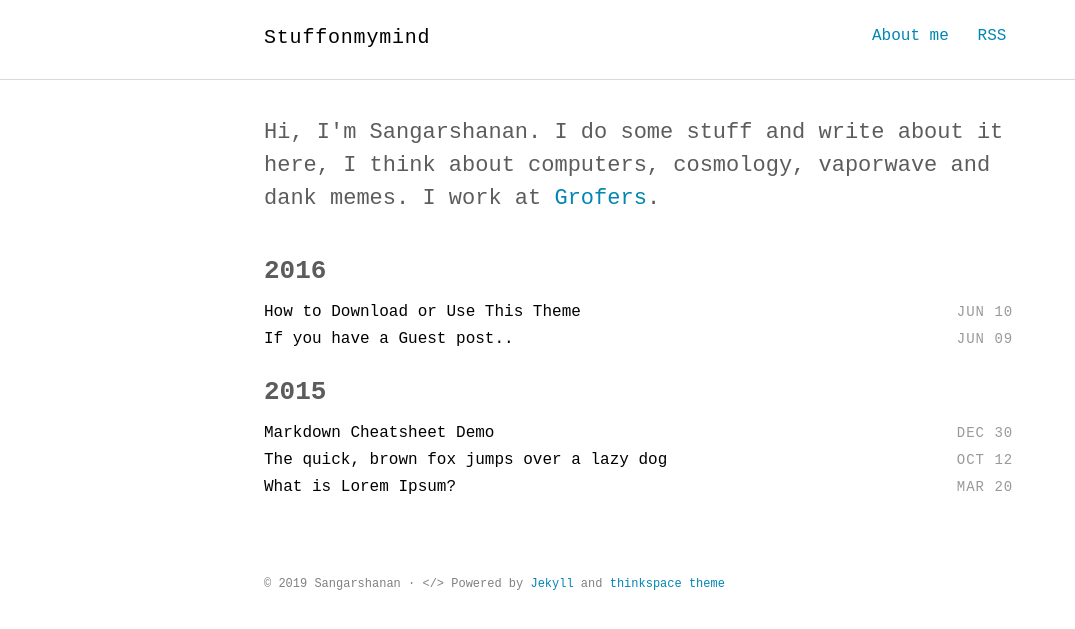
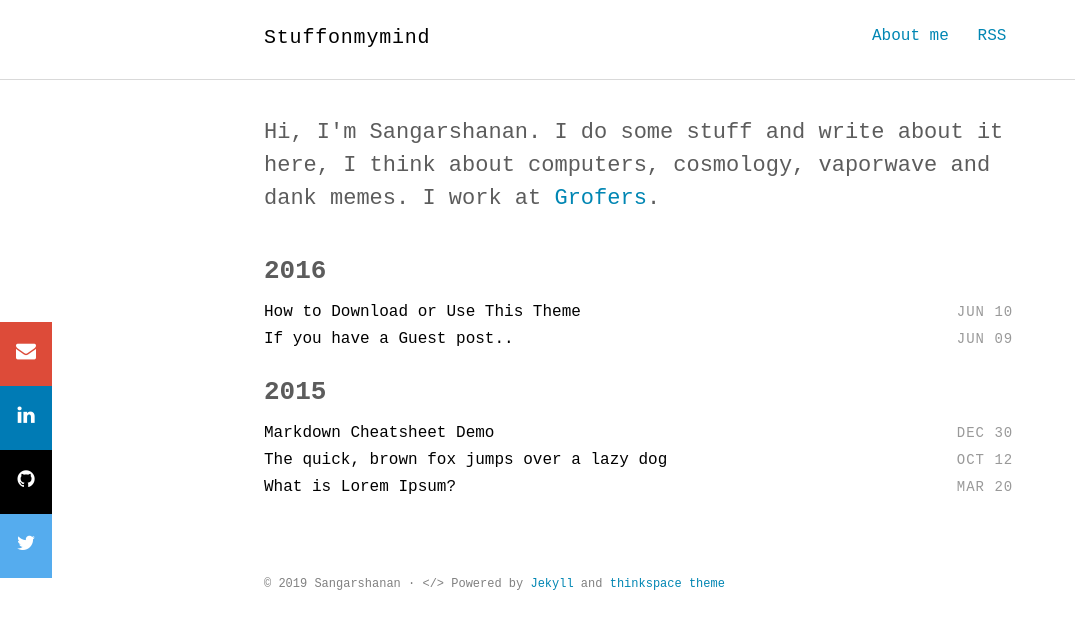
Before and after one commit to Sangarshanan/sangarshanan.github.io, a Jekyll site: the page built from index.html, in a window 1280 px wide. Shown: the top 629 px of the page, without its empty margins (0-1075 px from the left). Built offline with Jekyll 4.4.1, drawn with Linux system fonts in a browser that asks for light colours; some web fonts are replaced.

Commit message:
add social media

```diff
--- a/_includes/intro.html
+++ b/_includes/intro.html
@@ -1,5 +1,64 @@
+<link rel="stylesheet" href="https://cdnjs.cloudflare.com/ajax/libs/font-awesome/4.7.0/css/font-awesome.min.css">
 <section class="intro">
   <div class="container">
     <p class="lead">Hi, I'm Sangarshanan. I do some stuff and write about it here, I think about computers, cosmology, vaporwave and dank memes. I work at <a href="https://grofers.com">Grofers</a>.</p>
   </div>
+<div class="icon-bar">
+  <a href="  mailto:sangarshanan1998@gmail.com" class="google"><i class="fa fa-envelope"></i></a>
+  <a href="https://www.linkedin.com/in/sangarshanan/" class="linkedin"><i class="fa fa-linkedin"></i></a>
+  <a href="https://github.com/sangarshanan" class="github"><i class="fa fa-github"></i></a>
+  <a href="https://twitter.com/sangarshanan" class="twitter"><i class="fa fa-twitter"></i></a>
+
+</div>
+
 </section>
+
+<style type="text/css">
+.icon-bar {
+  position: fixed;
+  top: 50%;
+  -webkit-transform: translateY(-50%);
+  -ms-transform: translateY(-50%);
+  transform: translateY(-50%);
+}
+
+/* Style the icon bar links */
+.icon-bar a {
+  display: block;
+  text-align: center;
+  padding: 16px;
+  transition: all 0.3s ease;
+  color: white;
+  font-size: 20px;
+}
+
+/* Style the social media icons with color, if you want */
+.icon-bar a:hover {
+    opacity: 0.5;
+}
+
+.facebook {
+  background: #3B5998;
+  color: white;
+}
+
+.twitter {
+  background: #55ACEE;
+  color: white;
+}
+
+.google {
+  background: #dd4b39;
+  color: white;
+}
+
+.linkedin {
+  background: #007bb5;
+  color: white;
+}
+
+.github {
+  background: black;
+  color: white;
+}
+</style>
```
Also changed, not shown: Gemfile.lock (added), stuffonmymind.gemspec (added), 1 other file.
